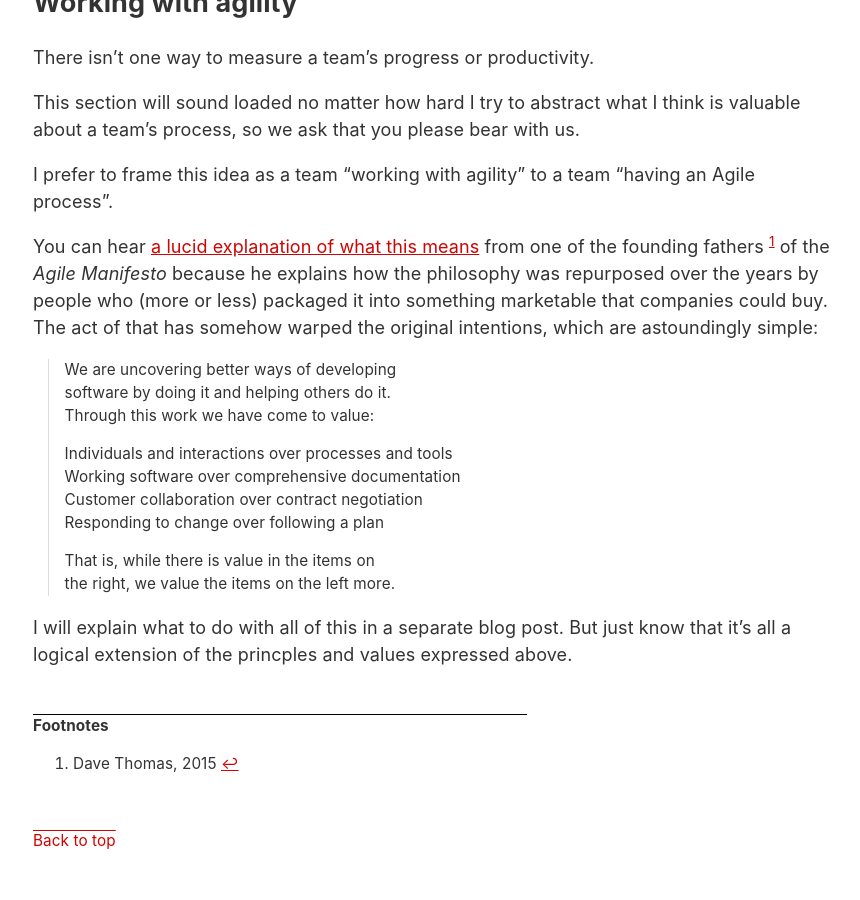
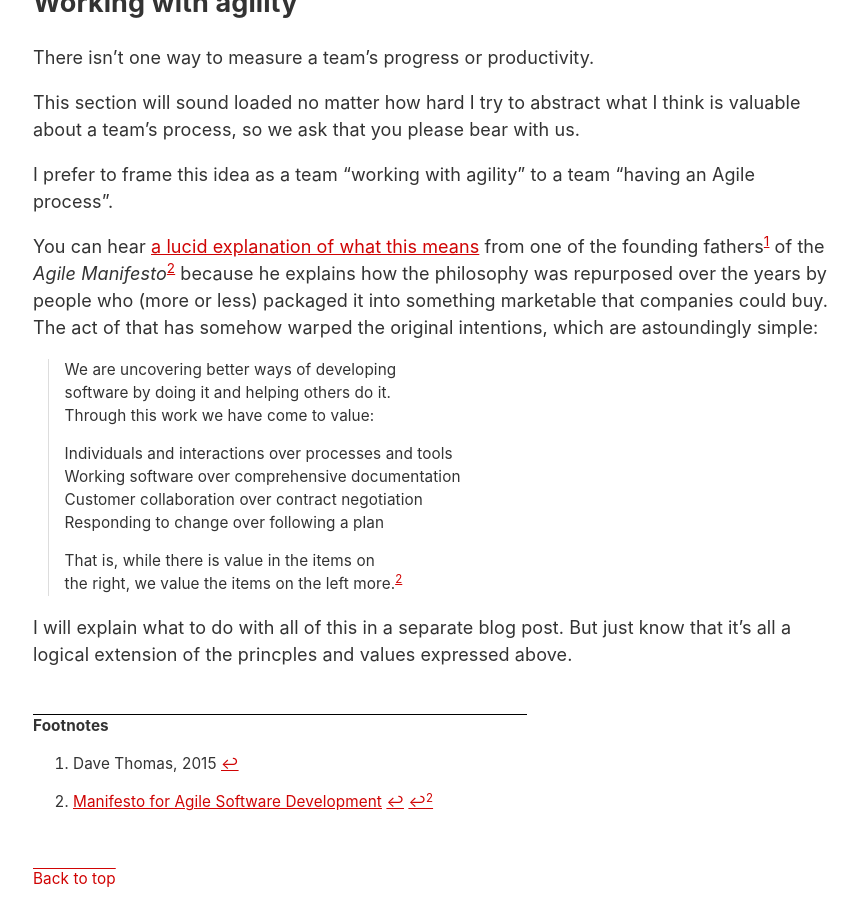
Before and after one commit to matyus/matyus.github.com, a Jekyll site: the page built from _posts/2023-01-29-products-and-features-are-a-means-to-an-end.md, in a window 1280 px wide and 900 px high, scrolled down 3578 px. Shown: the whole window, without its empty margins (207-1067 px from the left). Built offline with Jekyll 4.4.1, drawn with Linux system fonts in a browser that asks for light colours; our own code applies the rules of GitHub Pages for plain Markdown files.

Commit message:
Update 2023-01-29-products-and-features-are-a-means-to-an-end.md

```diff
--- a/_posts/2023-01-29-products-and-features-are-a-means-to-an-end.md
+++ b/_posts/2023-01-29-products-and-features-are-a-means-to-an-end.md
@@ -109,7 +109,7 @@ This section will sound loaded no matter how hard I try to abstract what I think
 
 I prefer to frame this idea as a team “working with agility” to a team “having an Agile process”.
 
-You can hear [a lucid explanation of what this means](https://www.youtube.com/watch?v=a-BOSpxYJ9M) from one of the founding fathers [^thomas] of the _Agile Manifesto_ because he explains how the philosophy was repurposed over the years by people who (more or less) packaged it into something marketable that companies could buy. The act of that has somehow warped the original intentions, which are astoundingly simple:
+You can hear [a lucid explanation of what this means](https://www.youtube.com/watch?v=a-BOSpxYJ9M) from one of the founding fathers[^thomas] of the _Agile Manifesto_[^agile] because he explains how the philosophy was repurposed over the years by people who (more or less) packaged it into something marketable that companies could buy. The act of that has somehow warped the original intentions, which are astoundingly simple:
 
 >  We are uncovering better ways of developing<br />
 >  software by doing it and helping others do it.<br />
@@ -121,8 +121,9 @@ You can hear [a lucid explanation of what this means](https://www.youtube.com/wa
 >  Responding to change over following a plan
 >
 >  That is, while there is value in the items on<br />
->  the right, we value the items on the left more.
+>  the right, we value the items on the left more.[^agile]
 
 I will explain what to do with all of this in a separate blog post. But just know that it's all a logical extension of the princples and values expressed above.
 
 [^thomas]: Dave Thomas, 2015
+[^agile]: [Manifesto for Agile Software Development](https://agilemanifesto.org/)
```
